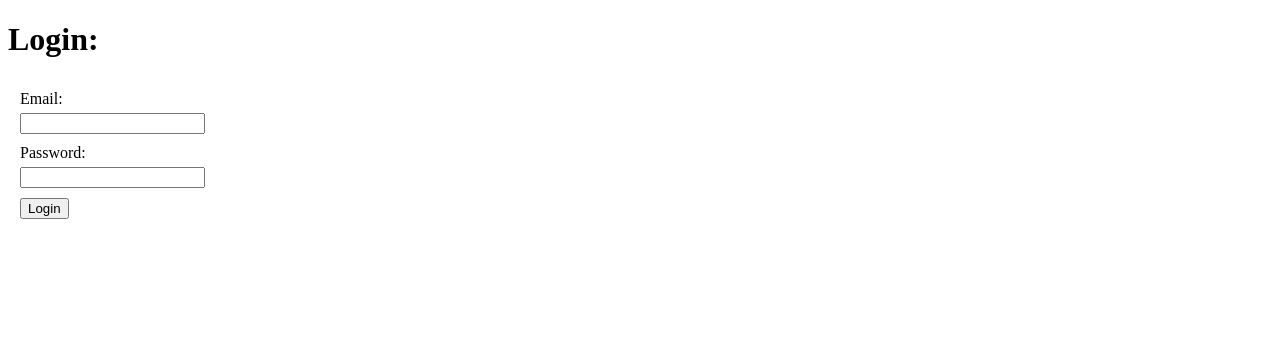
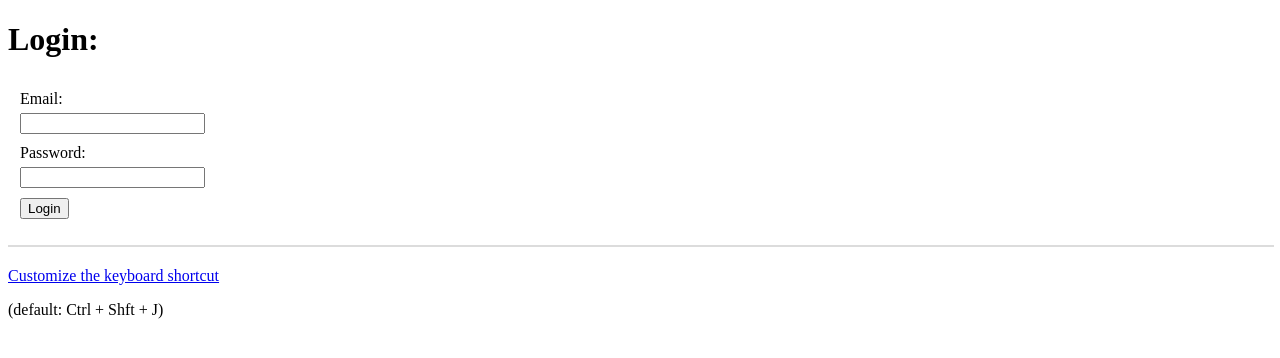
Before and after one commit to Cicero-ly/cicero-curator-extension, a browser extension: page options.html in a window 1280 px wide. Drawn offline with Linux system fonts and the light colour scheme.

Commit message:
add link to customize keyboard shortcut

```diff
--- a/css/main.css
+++ b/css/main.css
@@ -15,3 +15,9 @@
     margin-bottom: 10px;
     margin-top: 5px;
 }
+
+.divider {
+    width: 100%;
+    border: 1px solid gainsboro;
+    margin: 0px 0px 20px 0px;
+}
--- a/js/auth.js
+++ b/js/auth.js
@@ -46,3 +46,10 @@ function setLocalStorage(obj) {
         })
     })
 }
+
+let shortcutLink = document.getElementById("shortcut-link");
+shortcutLink.addEventListener("click", event => {
+    chrome.tabs.create({
+        url: 'chrome://extensions/shortcuts'
+    });
+})
--- a/options.html
+++ b/options.html
@@ -28,8 +28,12 @@
       <button>Login</button>
     </fieldset>
   </form>
+  <p id="auth_status"></p>
 
-  <p id="auth_status"></p>
+  <div class="divider"></div>
+
+  <a id="shortcut-link" href="#">Customize the keyboard shortcut</a>
+  <p>(default: Ctrl + Shft + J)</p>
 
   <script src="js/auth.js"></script>
 
```
